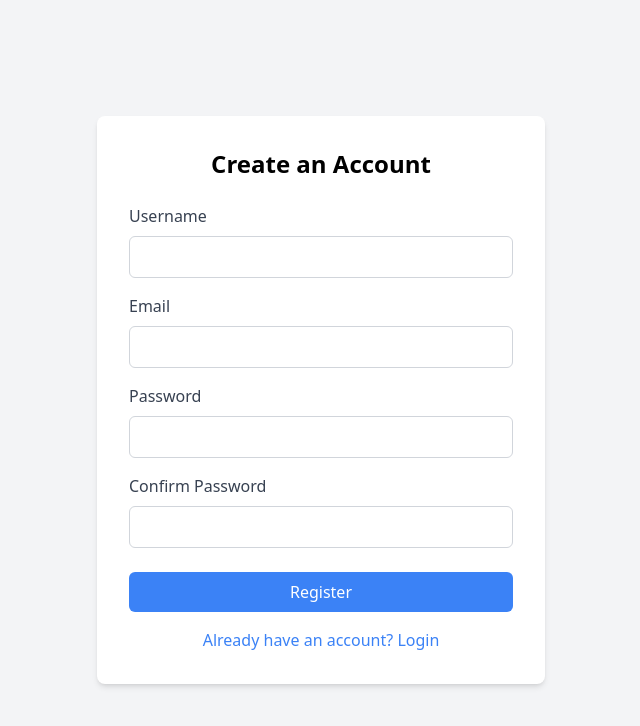
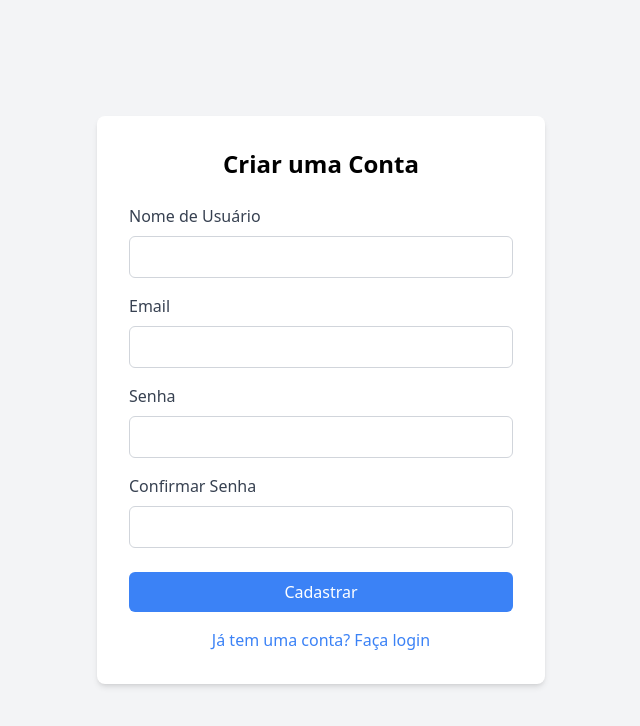
Before and after one commit to zwiiny/blackboxai-1743472765189, a PHP site: page /register.php in a window 1280 px wide. Shown: the top 726 px of the page, without its empty margins (319-959 px from the left). Run offline with PHP 8.4, Linux system fonts and the light colour scheme; some libraries are stand-ins or nearby versions.

Commit message:
Add register.php 1743474909227

```diff
--- a/register.php
+++ b/register.php
@@ -14,65 +14,65 @@ if ($_SERVER['REQUEST_METHOD'] === 'POST') {
     $password = $_POST['password'] ?? '';
     $confirm_password = $_POST['confirm_password'] ?? '';
 
-    // Validation
+    // Validação
     if (empty($username)) {
-        $errors['username'] = 'Username is required';
+        $errors['username'] = 'Nome de usuário é obrigatório';
     } elseif (strlen($username) < 4) {
-        $errors['username'] = 'Username must be at least 4 characters';
+        $errors['username'] = 'Nome de usuário deve ter pelo menos 4 caracteres';
     }
 
     if (empty($email)) {
-        $errors['email'] = 'Email is required';
+        $errors['email'] = 'Email é obrigatório';
     } elseif (!filter_var($email, FILTER_VALIDATE_EMAIL)) {
-        $errors['email'] = 'Please enter a valid email';
+        $errors['email'] = 'Por favor insira um email válido';
     }
 
     if (empty($password)) {
-        $errors['password'] = 'Password is required';
+        $errors['password'] = 'Senha é obrigatória';
     } elseif (strlen($password) < 6) {
-        $errors['password'] = 'Password must be at least 6 characters';
+        $errors['password'] = 'Senha deve ter pelo menos 6 caracteres';
     }
 
     if ($password !== $confirm_password) {
-        $errors['confirm_password'] = 'Passwords do not match';
+        $errors['confirm_password'] = 'As senhas não coincidem';
     }
 
-    // Check if username/email exists
+    // Verificar se usuário/email já existe
     if (empty($errors)) {
         $stmt = $pdo->prepare("SELECT id FROM users WHERE username = ? OR email = ?");
         $stmt->execute([$username, $email]);
         if ($stmt->fetch()) {
-            $errors['general'] = 'Username or email already exists';
+            $errors['general'] = 'Nome de usuário ou email já existem';
         }
     }
 
-    // Create user if no errors
+    // Criar usuário se não houver erros
     if (empty($errors)) {
         $hashed_password = password_hash($password, PASSWORD_DEFAULT);
         $stmt = $pdo->prepare("INSERT INTO users (username, email, password) VALUES (?, ?, ?)");
         if ($stmt->execute([$username, $email, $hashed_password])) {
-            $_SESSION['success_message'] = 'Registration successful! Please login.';
+            $_SESSION['success_message'] = 'Cadastro realizado com sucesso! Por favor faça login.';
             header('Location: index.php');
             exit;
         } else {
-            $errors['general'] = 'Registration failed. Please try again.';
+            $errors['general'] = 'Falha no cadastro. Por favor tente novamente.';
         }
     }
 }
 ?>
 <!DOCTYPE html>
-<html lang="en">
+<html lang="pt-BR">
 <head>
     <meta charset="UTF-8">
     <meta name="viewport" content="width=device-width, initial-scale=1.0">
-    <title>Barber Shop - Register</title>
+    <title>Barbearia - Cadastro</title>
     <script src="https://cdn.tailwindcss.com"></script>
     <link rel="stylesheet" href="https://cdnjs.cloudflare.com/ajax/libs/font-awesome/6.0.0/css/all.min.css">
 </head>
 <body class="bg-gray-100">
     <div class="min-h-screen flex items-center justify-center">
         <div class="bg-white p-8 rounded-lg shadow-md w-full max-w-md">
-            <h1 class="text-2xl font-bold text-center mb-6">Create an Account</h1>
+            <h1 class="text-2xl font-bold text-center mb-6">Criar uma Conta</h1>
 
             <?php if (!empty($errors['general'])): ?>
                 <div class="bg-red-100 border border-red-400 text-red-700 px-4 py-3 rounded mb-4">
@@ -82,7 +82,7 @@ if ($_SERVER['REQUEST_METHOD'] === 'POST') {
 
             <form method="POST">
                 <div class="mb-4">
-                    <label class="block text-gray-700 mb-2" for="username">Username</label>
+                    <label class="block text-gray-700 mb-2" for="username">Nome de Usuário</label>
                     <input type="text" id="username" name="username" value="<?php echo htmlspecialchars($username ?? ''); ?>" required
                         class="w-full px-3 py-2 border <?php echo isset($errors['username']) ? 'border-red-500' : 'border-gray-300'; ?> rounded-md">
                     <?php if (isset($errors['username'])): ?>
@@ -100,7 +100,7 @@ if ($_SERVER['REQUEST_METHOD'] === 'POST') {
                 </div>
 
                 <div class="mb-4">
-                    <label class="block text-gray-700 mb-2" for="password">Password</label>
+                    <label class="block text-gray-700 mb-2" for="password">Senha</label>
                     <input type="password" id="password" name="password" required
                         class="w-full px-3 py-2 border <?php echo isset($errors['password']) ? 'border-red-500' : 'border-gray-300'; ?> rounded-md">
                     <?php if (isset($errors['password'])): ?>
@@ -109,7 +109,7 @@ if ($_SERVER['REQUEST_METHOD'] === 'POST') {
                 </div>
 
                 <div class="mb-6">
-                    <label class="block text-gray-700 mb-2" for="confirm_password">Confirm Password</label>
+                    <label class="block text-gray-700 mb-2" for="confirm_password">Confirmar Senha</label>
                     <input type="password" id="confirm_password" name="confirm_password" required
                         class="w-full px-3 py-2 border <?php echo isset($errors['confirm_password']) ? 'border-red-500' : 'border-gray-300'; ?> rounded-md">
                     <?php if (isset($errors['confirm_password'])): ?>
@@ -119,12 +119,12 @@ if ($_SERVER['REQUEST_METHOD'] === 'POST') {
 
                 <button type="submit"
                     class="w-full bg-blue-500 text-white py-2 px-4 rounded-md hover:bg-blue-600 transition duration-200">
-                    Register
+                    Cadastrar
                 </button>
             </form>
 
             <div class="mt-4 text-center">
-                <a href="index.php" class="text-blue-500 hover:underline">Already have an account? Login</a>
+                <a href="index.php" class="text-blue-500 hover:underline">Já tem uma conta? Faça login</a>
             </div>
         </div>
     </div>
```
